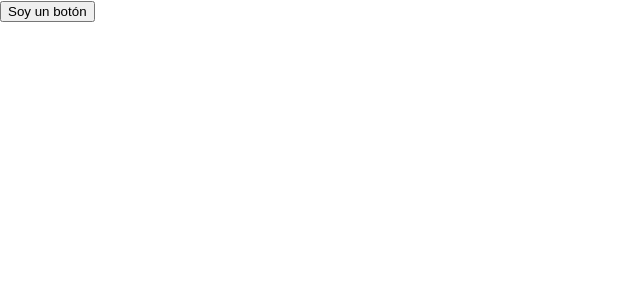
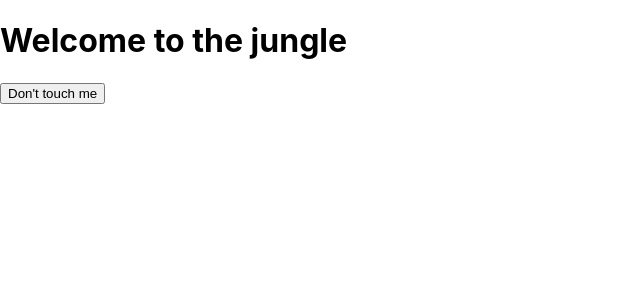
Before and after one commit to GustDevFreak/react-learning-project, a React (Create React App) app: page / in a window 1280 px wide. Shown: the top 300 px of the page, without its empty margins (0-640 px from the left). Built offline with nearby package versions, Linux system fonts and the light colour scheme.

Commit message:
nesting a component

```diff
--- a/src/App.js
+++ b/src/App.js
@@ -1,7 +1,14 @@
 function MyButton() {
   return (
-    <button>Soy un botón</button>
+    <button>Don't touch me</button>
   );
 }
 
-export default MyButton;
+export default function MyApp() { //Solo puede haber un archivo de exportacion.
+  return (
+    <div>
+      <h1>Welcome to the jungle</h1>
+      <MyButton />
+    </div>
+  );
+}
```
